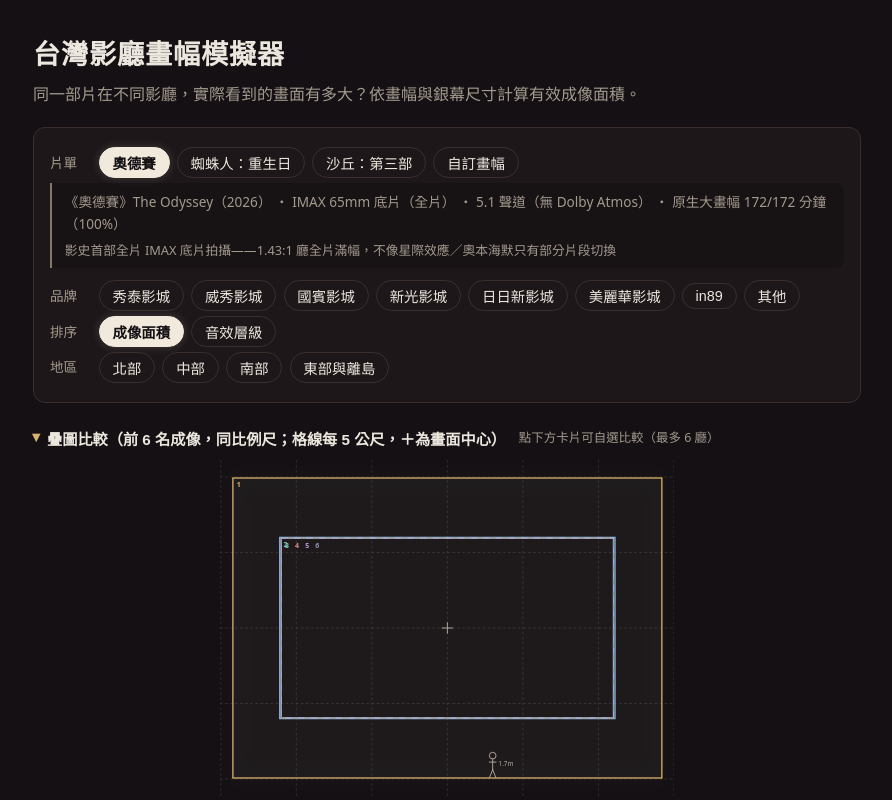
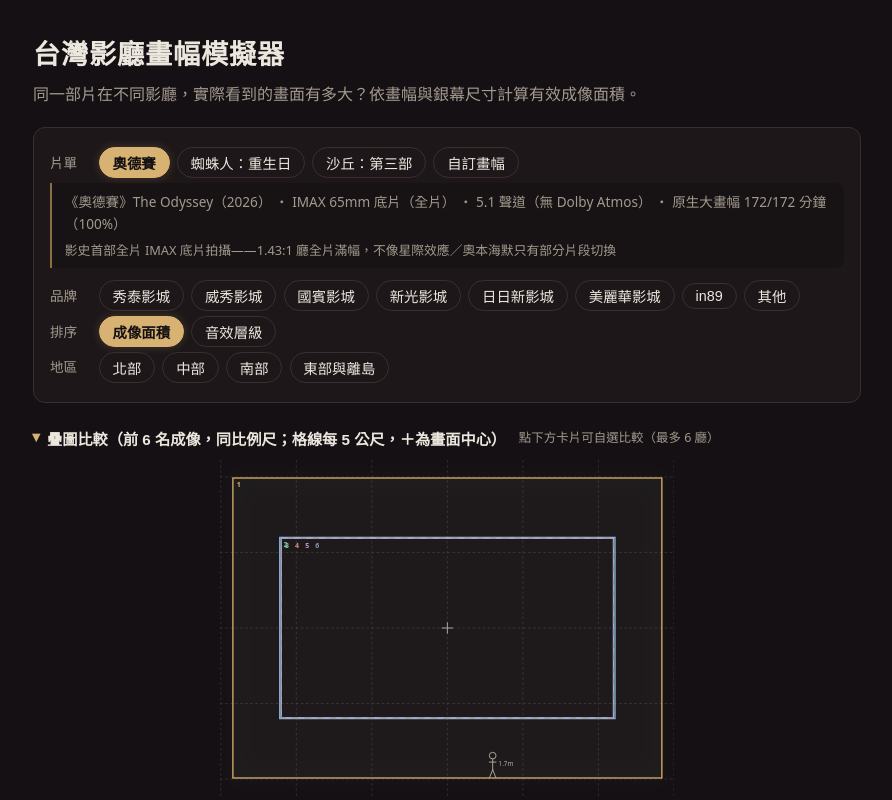
Before and after one commit to cowton0627/taiwan-theater, a React (Vite) app: page / in a window 1280 px wide. Shown: the top 800 px of the page, without its empty margins (193-1085 px from the left). Built offline with nearby package versions, Linux system fonts and the light colour scheme.

Commit message:
互動選中態統一改膠片金；暖白僅留文字與疊圖光暈

```diff
--- a/src/index.css
+++ b/src/index.css
@@ -6,9 +6,9 @@
   --border: #3a2f2d;
   --text: #ece7de;
   --muted: #a39a8e;
-  --accent: #f0e9dc;
-  --accent-dim: #857a68;
-  /* 廳品牌金（柔和老膠片金，與銀幕光區隔） */
+  /* 互動與強調統一用膠片金；暖白（--text）只作文字與疊圖銀幕光暈 */
+  --accent: #d8b272;
+  --accent-dim: #8a6f42;
   --gold: #d8b272;
   --gold-dim: #8a6f42;
 }
@@ -83,7 +83,7 @@ header h1 {
   border-color: var(--accent);
   color: #141013;
   font-weight: 600;
-  box-shadow: 0 0 10px rgba(240, 233, 220, 0.18);
+  box-shadow: 0 0 10px rgba(216, 178, 114, 0.22);
 }
 
 /* 說明文字與操作 chips 分層：註記塊（左細線＋淡底＋內縮） */
```
